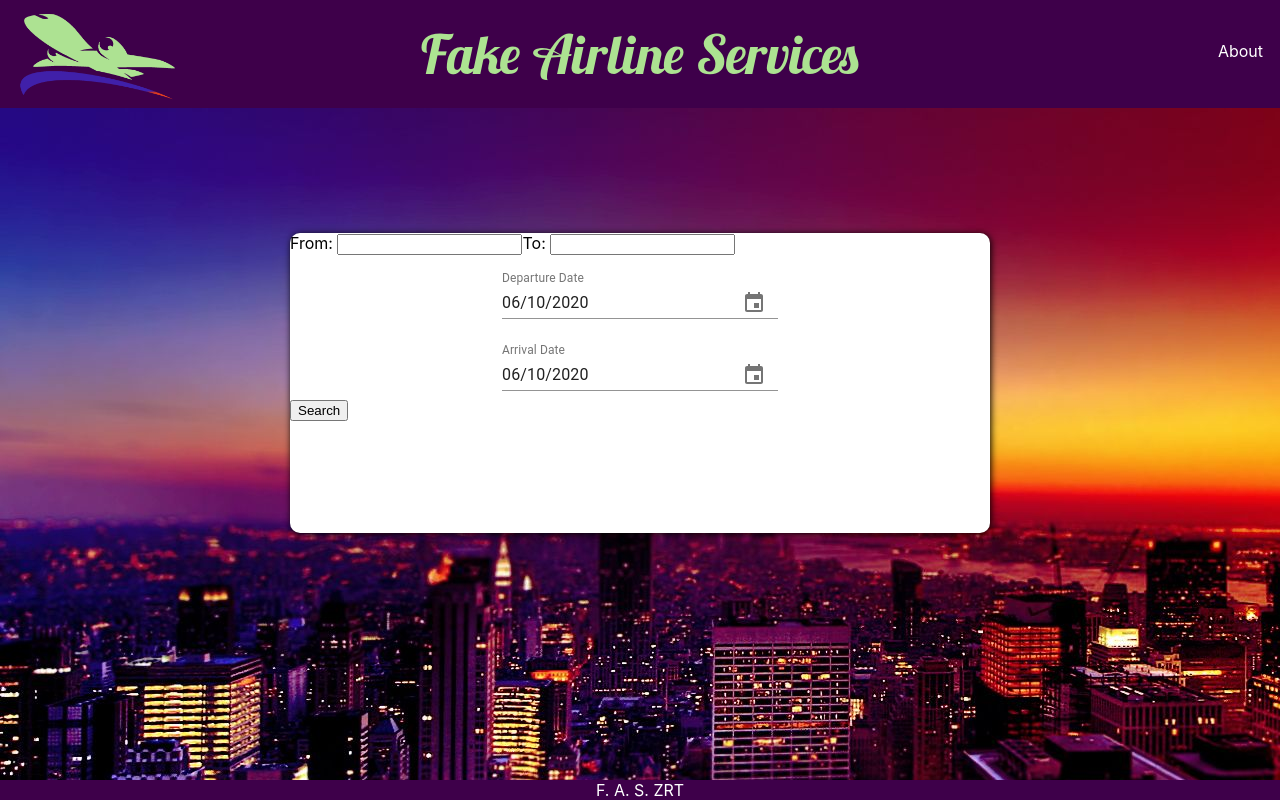
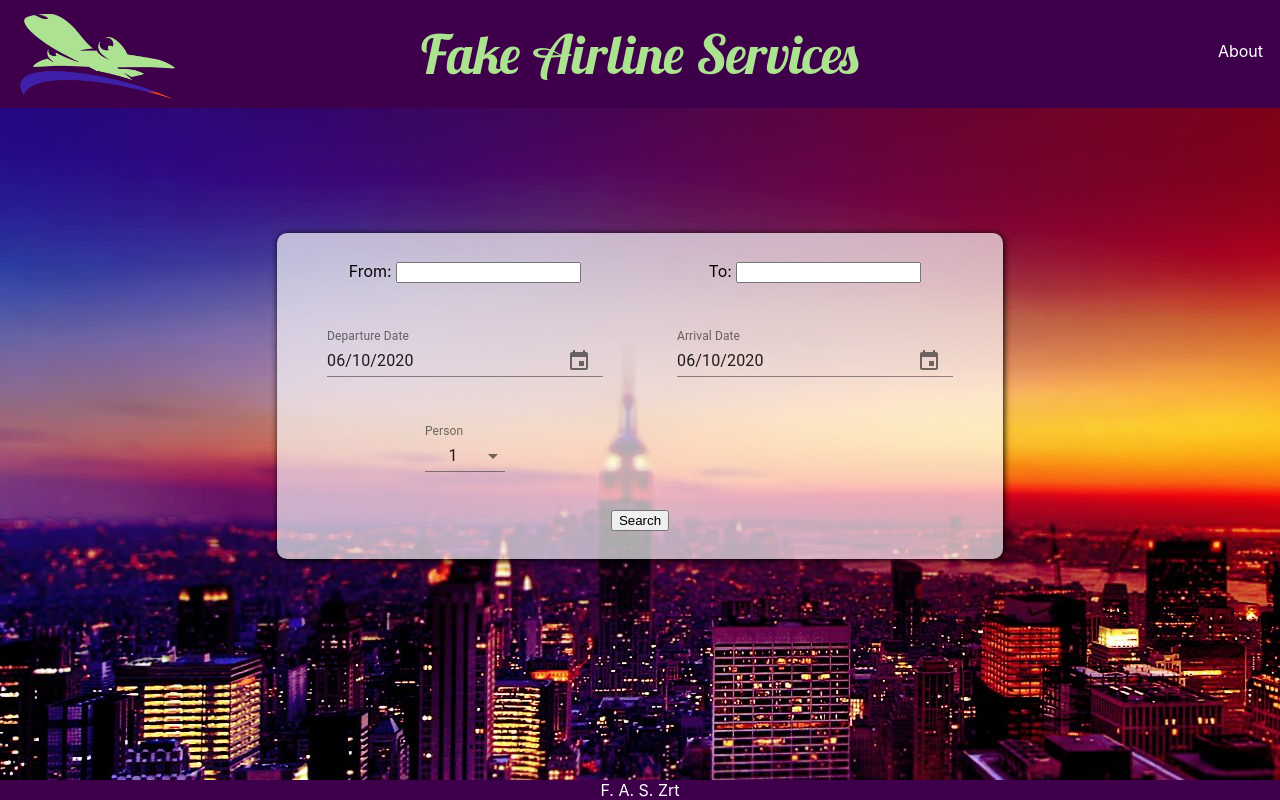
Before and after one commit to Gsuscc/fas-react, a React (Create React App) app: page / in a window 1280 px wide. Built offline with nearby package versions, Linux system fonts and the light colour scheme.

Commit message:
add Person to Form

```diff
--- a/src/App.css
+++ b/src/App.css
@@ -75,14 +75,3 @@ ul.topnav li.right {
 .page-title-text {
   color: #ace391 !important;
 }
-
-.search-area {
-  width: 700px;
-  height: 300px;
-  background: white;
-  border-radius: 10px;
-  box-shadow: 1px 1px 7px black;
-  margin-left: auto;
-  margin-right: auto;
-  margin-top: 125px;
-}
--- a/src/components/Footer.js
+++ b/src/components/Footer.js
@@ -1,5 +1,6 @@
 import React from "react";
 import "./footer.css";
+
 export default function Footer() {
-  return <div className="footer">F. A. S. ZRT</div>;
+  return <div className="footer">F. A. S. Zrt</div>;
 }
--- a/src/components/form/AirportChoose.js
+++ b/src/components/form/AirportChoose.js
@@ -33,7 +33,7 @@ const AirportChoose = React.memo((props) => {
   }, []);
 
   return (
-    <React.Fragment>
+    <div>
       {error && <ErrorModal onClose={clear}>{error}</ErrorModal>}
       <label htmlFor={props.inputId}>{props.label}</label>
       <input
@@ -51,7 +51,7 @@ const AirportChoose = React.memo((props) => {
           );
         })}
       </datalist>
-    </React.Fragment>
+    </div>
   );
 });
 
--- /dev/null
+++ b/src/components/form/Form.css
@@ -0,0 +1,20 @@
+.search-area {
+  display: grid;
+  grid-template-columns: 50% 50%;
+  align-items: center;
+  justify-items: center;
+  padding: 1%;
+  width: 700px;
+  height: 300px;
+  background: #ffffffaa;
+  border-radius: 10px;
+  box-shadow: 1px 1px 7px black;
+  margin-left: auto;
+  margin-right: auto;
+  margin-top: 125px;
+}
+
+.search-area button {
+  grid-column-start: 1;
+  grid-column-end: span 2;
+}
--- a/src/components/form/Form.js
+++ b/src/components/form/Form.js
@@ -1,6 +1,8 @@
 import React, { useRef } from "react";
 import AirportChoose from "./AirportChoose";
 import DatePicker from "./DatePicker";
+import "./Form.css";
+import Person from "./Person";
 
 export default function Form() {
   const fromAirport = useRef();
@@ -16,6 +18,7 @@ export default function Form() {
       <AirportChoose inputId="airportTwo" label="To: " reference={toAirport} />
       <DatePicker label="Departure Date" />
       <DatePicker label="Arrival Date" />
+      <Person />
       <button className="search-button">Search</button>
     </div>
   );
--- /dev/null
+++ b/src/components/form/Person.js
@@ -0,0 +1,47 @@
+import React from "react";
+import { makeStyles } from "@material-ui/core/styles";
+import InputLabel from "@material-ui/core/InputLabel";
+import MenuItem from "@material-ui/core/MenuItem";
+import FormHelperText from "@material-ui/core/FormHelperText";
+import FormControl from "@material-ui/core/FormControl";
+import Select from "@material-ui/core/Select";
+
+const useStyles = makeStyles((theme) => ({
+  formControl: {
+    margin: theme.spacing(1),
+    minWidth: 80,
+    textAlign: "center",
+  },
+  selectEmpty: {
+    marginTop: theme.spacing(2),
+  },
+}));
+export default function Person() {
+  const classes = useStyles();
+  const [age, setAge] = React.useState(1);
+
+  const handleChange = (event) => {
+    setAge(event.target.value);
+  };
+
+  return (
+    <div>
+      <FormControl className={classes.formControl}>
+        <InputLabel id="demo-simple-select-helper-label">Person</InputLabel>
+        <Select
+          labelId="demo-simple-select-helper-label"
+          id="demo-simple-select-helper"
+          value={age}
+          onChange={handleChange}
+        >
+          <MenuItem value={1}>1</MenuItem>
+          <MenuItem value={2}>2</MenuItem>
+          <MenuItem value={3}>3</MenuItem>
+          <MenuItem value={4}>4</MenuItem>
+          <MenuItem value={5}>5</MenuItem>
+          <MenuItem value={6}>6</MenuItem>
+        </Select>
+      </FormControl>
+    </div>
+  );
+}
```
